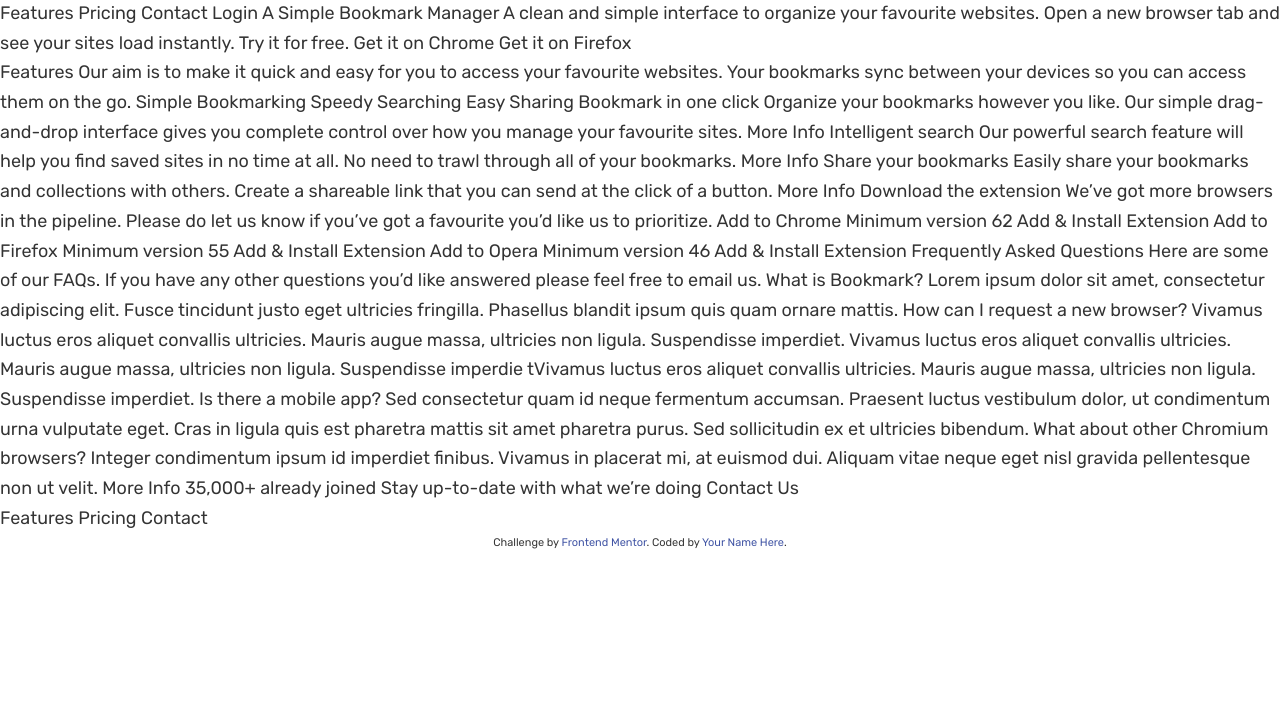
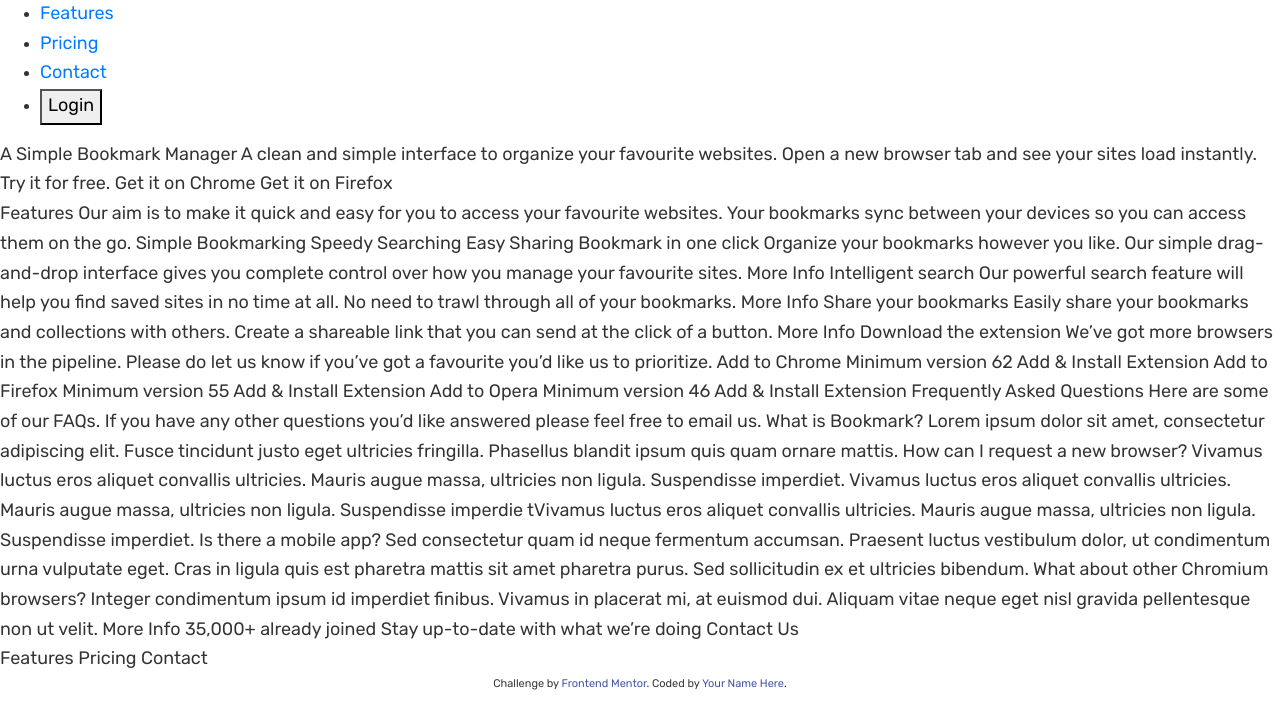
Before and after one commit to Thr0TT1e/bookmark-lp, a website: page app/index.html in a window 1280 px wide. Drawn offline with Linux system fonts and the light colour scheme.

Commit message:
Разметка меню (nav).

```diff
--- a/app/index.html
+++ b/app/index.html
@@ -17,10 +17,14 @@
 </head>
 <body>
 <header>
-  Features
-  Pricing
-  Contact
-  Login
+  <nav>
+    <ul>
+      <li><a href="#">Features</a></li>
+      <li><a href="#">Pricing</a></li>
+      <li><a href="#">Contact</a></li>
+      <li><button>Login</button></li>
+    </ul>
+  </nav>
 
   A Simple Bookmark Manager
 
```
